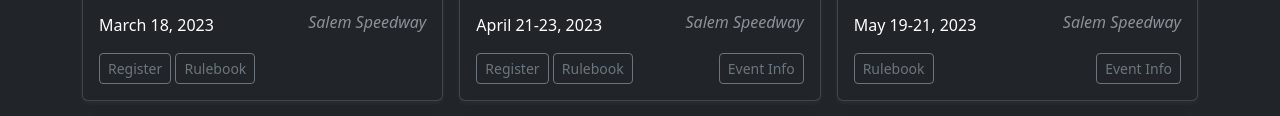
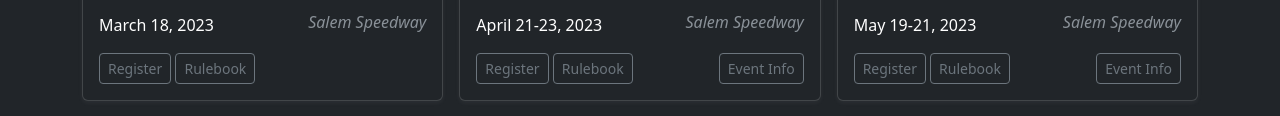
Before and after one commit to cmjdev/riverside, a plain HTML site: page index.html in a window 1280 px wide. Shown: the part 464-580 px from the top of the page. Drawn offline with nearby package versions, Linux system fonts and the light colour scheme.

Commit message:
Update index.html

```diff
--- a/index.html
+++ b/index.html
@@ -190,7 +190,7 @@
                 </p>
                 <div class="d-flex justify-content-between align-items-center">
                   <div>
-                    <!-- <a href="https://riversidedrift.torkhub.com/event/midwestuprising/tickets" target="_blank" class="btn btn-sm btn-outline-secondary">Register</a> -->
+                    <a href="https://riversidedrift.torkhub.com/event/midwestuprising/tickets" target="_blank" class="btn btn-sm btn-outline-secondary">Register</a>
                     <a href="index_files/rules/2023 RIVERSIDE DRIFT 50K RULES.pdf" target="_blank" class="btn btn-sm btn-outline-secondary">Rulebook</a>
                   </div>
                   <small class="text-muted"><a href="https://www.facebook.com/events/904365354034996" target="_blank" class="btn btn-sm btn-outline-secondary">Event Info</a></small>
```
